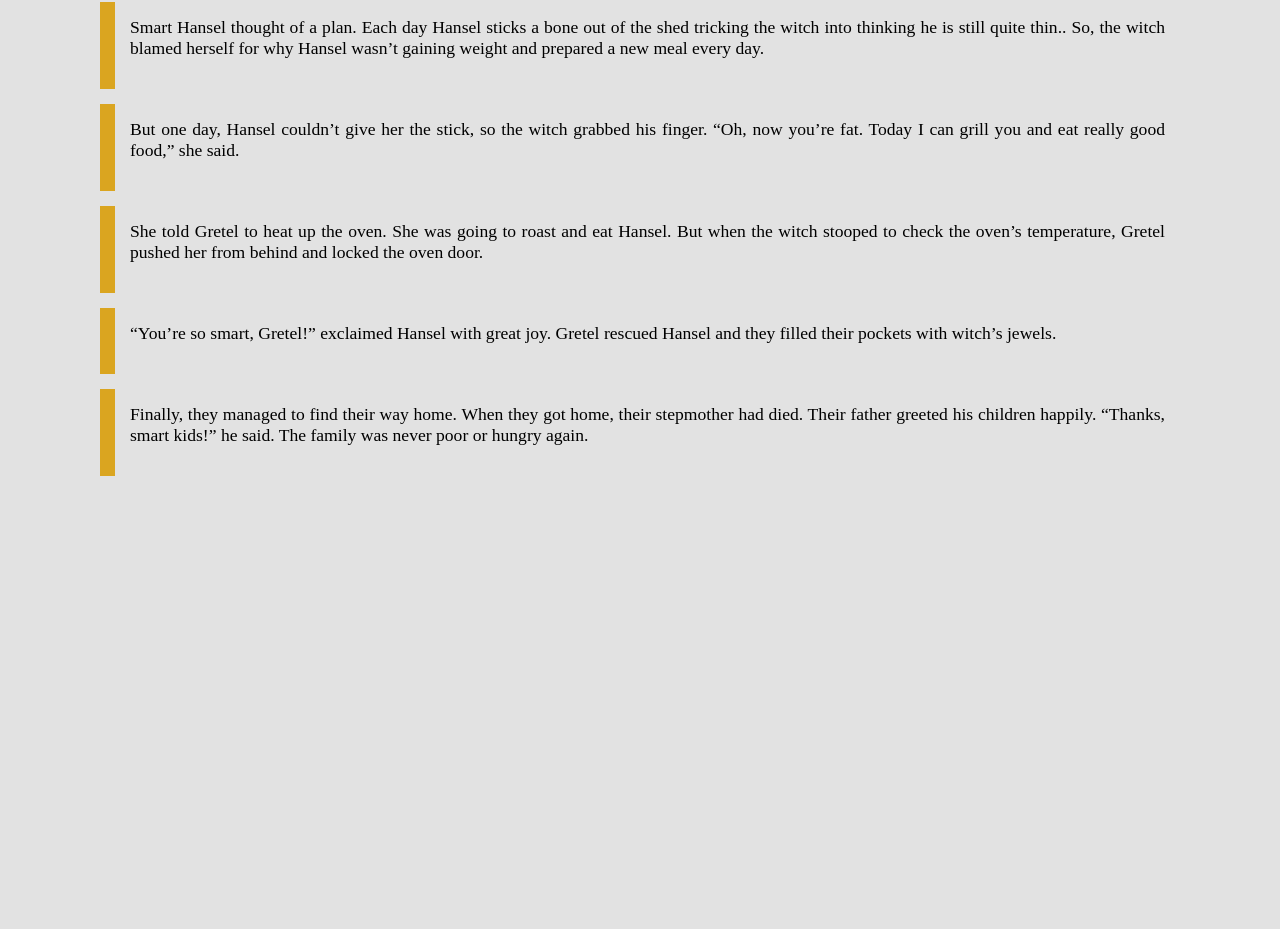
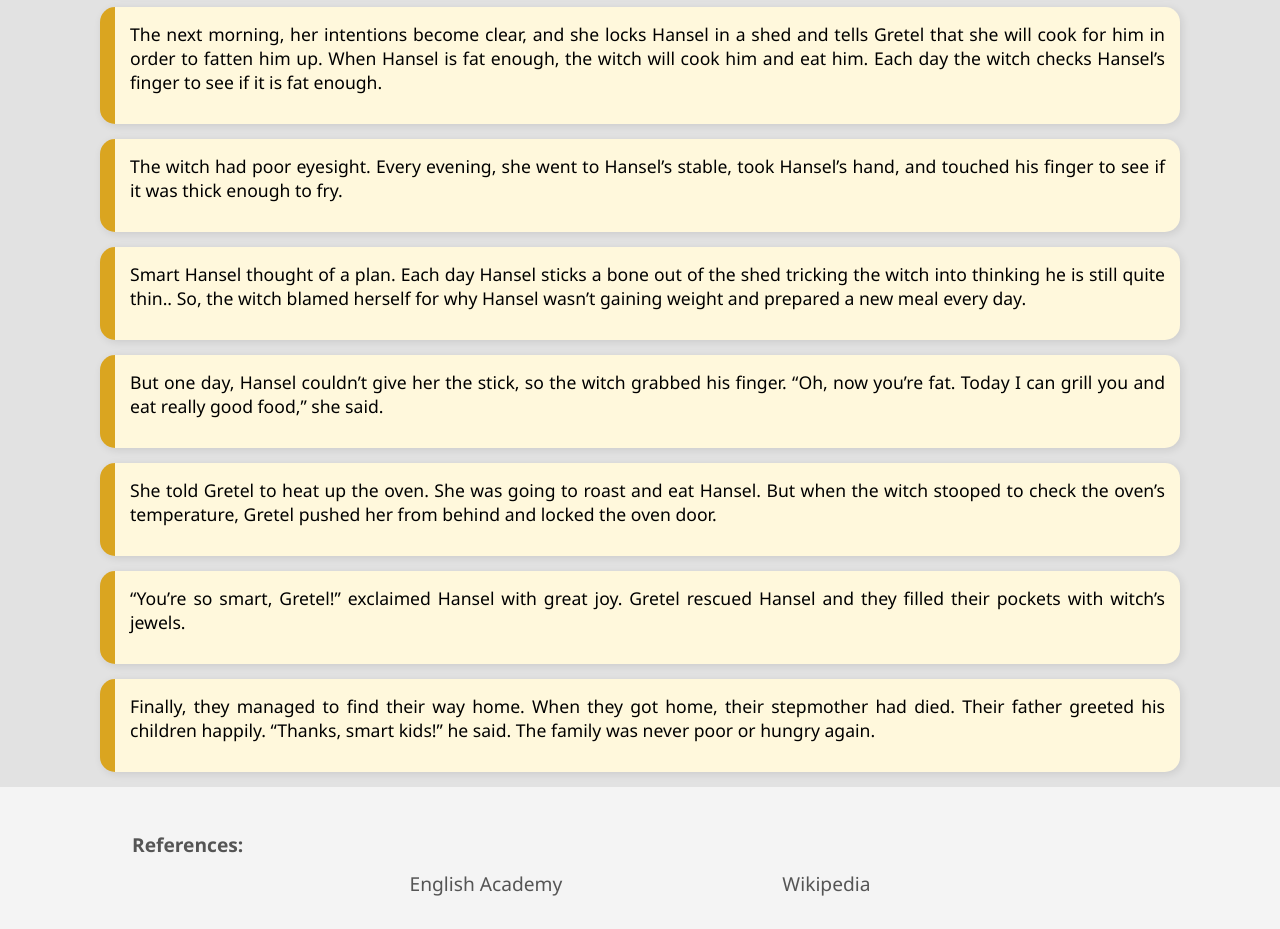
Before and after one commit to TorWebDev/web-cerita, a plain HTML site: page index.html in a window 1280 px wide. Shown: the part 1723-2652 px from the top of the page. Before the commit the page ends 2214 px from the top, so only its background shows below. Drawn offline with Linux system fonts and the light colour scheme; files that its build step writes are made by us from their sources; a script that the page names is missing.

Commit message:
Add files via upload

```diff
--- a/index.html
+++ b/index.html
@@ -11,8 +11,8 @@
     <!-- Navigation -->
     <nav>
         <ul>
-            <li><a href="https://www.english-academy.id/blog/cerita-dongeng-hansel-and-gretel-bahasa-inggris">Reference</a></li>
-            <li><a href="https://www.instagram.com/torinoxdig/">Contact</a></li>
+            <li><a href="#home">Home</a></li>
+            <li><a href="#about">About</a></li>
         </ul>
     </nav>
     <!-- Main Content -->
@@ -153,8 +153,17 @@
 </div>
 
 <!-- Footer -->
-<footer>
-
-</footer>
+ <footer>
+    <div class="footer">
+        <div class="mainft">
+            <h3>References:</h3>
+        <div class="mainft">
+            <ul>
+                <li><a href="https://www.english-academy.id/blog/cerita-dongeng-hansel-and-gretel-bahasa-inggris">English Academy</a></li>
+                <li><a href="https://en.wikipedia.org/wiki/Hansel_and_Gretel">Wikipedia</a></li>
+            </ul>
+        </div>
+    </div>
+ </footer>
 </body>
 </html>
--- a/style.css
+++ b/style.css
@@ -46,14 +46,6 @@ nav ul li a:hover{
 }
 
 
-h1 {
-    text-align: center;
-    color: #8b4513;
-    font-size: 2.5em;
-    margin-bottom: 20px;
-}
-
-
 .txt p {
     margin-bottom: 15px;
     text-align: justify;
@@ -61,6 +53,10 @@ h1 {
     padding: 15px;
     margin-inline: 100px;
     border-left: 15px solid #daa520; /* Gold accent */
+    border-radius: 15px;
+    background-color: #fff8dc; /* Light background for contrast */
+    box-shadow: 2px 2px 8px rgba(0, 0, 0, 0.1); /* Subtle shadow for depth */
+    font-family: 'Segoe UI', Tahoma, Verdana, sans-serif;
 
 }
 
@@ -81,10 +77,10 @@ h1 {
     text-align: center;
     color: rgb(0, 0, 255);
     font-size: 2.5em;
-    margin-bottom: 20px;
     font-family: 'Segoe UI', Tahoma, Verdana, sans-serif;
-    border-left: 50px solid blue;
-    padding: 15px;
+    border-bottom: 5px solid blue;
+    padding: 50px;
+    margin: 50px;
 }
 
 
@@ -93,13 +89,13 @@ h1 {
     margin-bottom: 15px;
     margin-top: 1px;
     transition: all;
-    transition-duration: 400ms;
+    transition-duration: 300ms;
 
 }
 
 
 .name:hover {
-    border-style: outset;
+    transform: scale(1.05);
 }
 
 
@@ -135,3 +131,48 @@ img{
     padding-top: 5%;
     padding-bottom: 5%;
 }
+
+footer {
+    background-color:#f4f4f4;
+    padding: 2rem;
+
+}
+
+
+.mainft ul {
+    list-style: none; /* Hilangkan dot (bullet points) */
+    display: flex; /* Buat menjadi row (horizontal) */
+    justify-content: center; /* Opsional: pusatkan items */
+    padding: 0; /* Hilangkan padding default */
+    margin: 0; /* Hilangkan margin default */
+}
+
+.mainft li {
+    margin: 0 10px; /* Opsional: beri jarak antar items */
+}
+
+.mainft a {
+    text-align: center;
+    color: #555;
+    font-size: 1.2em;
+    margin-bottom: 30px;
+    font-family: 'Segoe UI', Tahoma, Verdana, sans-serif;
+    text-decoration: none;
+    margin: 12px 100px;
+
+}
+
+h3 {
+    text-align: left;
+    color: #555;
+    font-size: 1.2em;
+    font-family: 'Segoe UI', Tahoma, Verdana, sans-serif;
+    margin: 12px 100px;
+}
+
+.mainft a:hover {
+    color: black;
+    font-size: larger;
+    box-shadow: 2px 2px 8px rgba(0, 0, 0, 0.2)  ;
+    padding: 4px 0px;
+}
```
